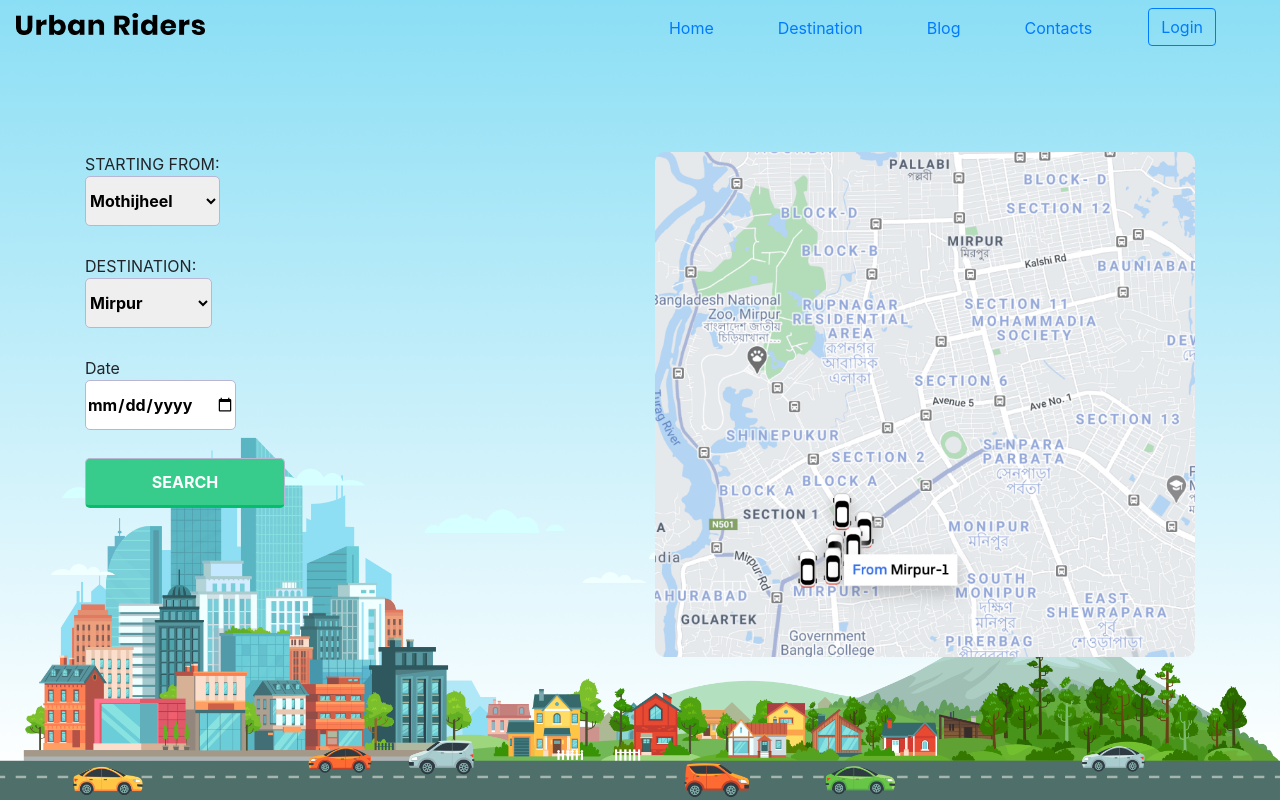
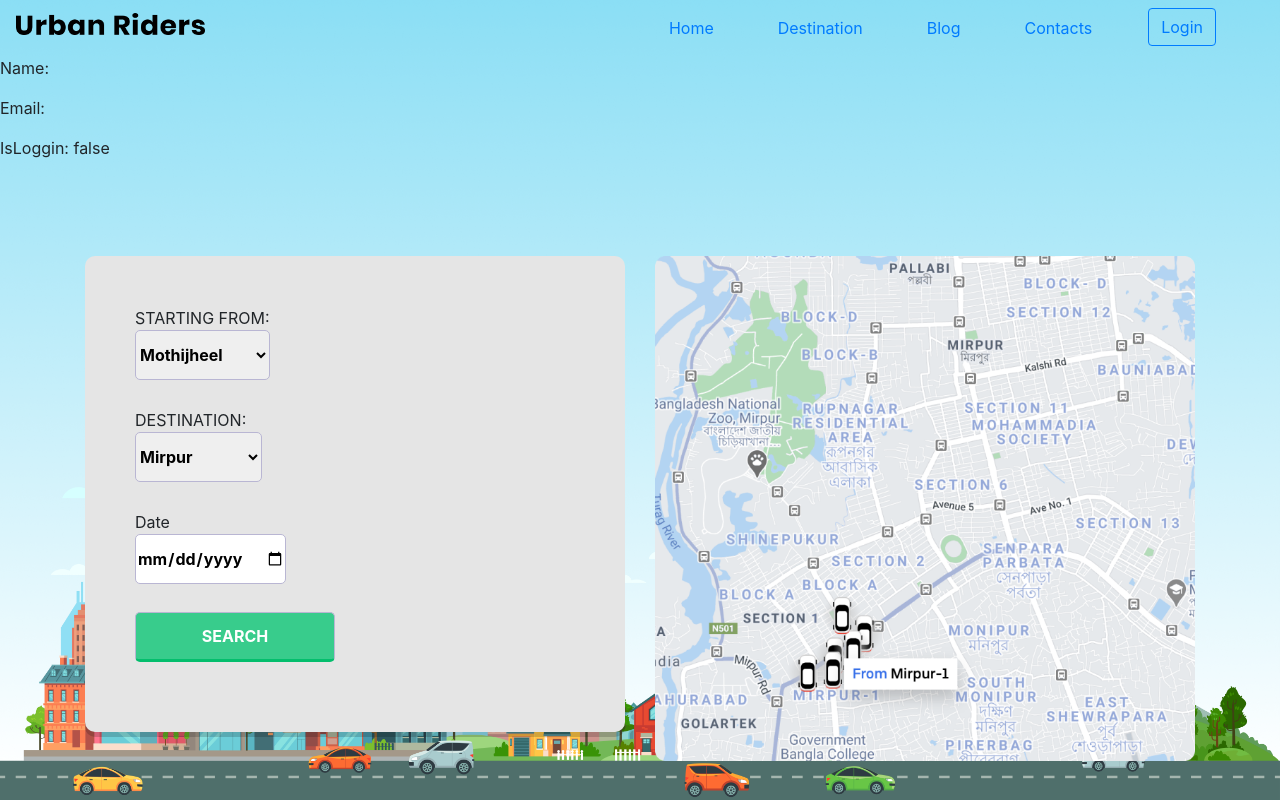
Before and after one commit to Samin1615088/dhaka-city-mass-transportation-portal-9, a React (Create React App) app: page /search/1 in a window 1280 px wide. Built offline with nearby package versions, Linux system fonts and the light colour scheme.

Commit message:
not proper commit. just half completed the form

```diff
--- a/package.json
+++ b/package.json
@@ -9,6 +9,7 @@
     "@testing-library/react": "^11.2.5",
     "@testing-library/user-event": "^12.8.3",
     "bootstrap": "^4.6.0",
+    "firebase": "^8.3.1",
     "react": "^17.0.1",
     "react-bootstrap": "^1.5.2",
     "react-dom": "^17.0.1",
--- a/src/App.js
+++ b/src/App.js
@@ -11,15 +11,33 @@ import Home from './components/Home/Home';
 import Login from './components/Login/Login';
 import Search from './components/Search/Search';
 import NotFound from './components/NotFound/NotFound';
+import React, { useState } from 'react';
 
 
+//user login related CONTEXT>
+export const UserContext = React.createContext();
+//user login related CONTEXT<
+
 function App() {
-
+  //user login related useState>
+  const [userStatus, setUserStatus] = useState({
+    isLoggedIn: 'false',
+    displayName: '',
+    email: '',
+    password: ''
+  }
+  );
+  //user login related useState<
   return (
     <div className="App">
+      <UserContext.Provider value={[userStatus, setUserStatus]}>
         <Router>
           <div>
             <Header />
+            <p>Name: {userStatus.displayName}</p>
+            <p>Email: {userStatus.email}</p>
+            <p>IsLoggin: {userStatus.isLoggedIn}</p>
+            {console.log(userStatus.isLoggedIn)}
 
             {/* A <Switch> looks through its children <Route>s and
             renders the first one that matches the current URL. */}
@@ -42,6 +60,7 @@ function App() {
             </Switch>
           </div>
         </Router>
+      </UserContext.Provider>
     </ div >
   );
 }
--- a/src/components/Login/Login.js
+++ b/src/components/Login/Login.js
@@ -1,15 +1,41 @@
-import React, { useState } from 'react';
+import React, { useContext, useState } from 'react';
 import { Button, Container, Form } from 'react-bootstrap';
 import { useForm } from 'react-hook-form';
 import SignIcon from '@material-ui/icons/ArrowForward';
 import "./Login.css";
 import { ButtonBase } from '@material-ui/core';
 
+//firebase>
+import firebase from "firebase/app";
+// Add the Firebase products that you want to use
+import "firebase/auth";
+import { firebaseConfig } from '../../firebase.config';
+import { UserContext } from '../../App';
+
+
 const Login = () => {
+    // Initialize Firebase
+    if (firebase.apps.length === 0) {
+        firebase.initializeApp(firebaseConfig);
+    }
+    //firebase<
+
+    //USER CONTEXT data receiving using context>
+    const [userStatus, setUserStatus] = useContext(UserContext);
+    //USER CONTEXT data receiving using context<
+
     //react-hook-form<
     const { register, handleSubmit, errors } = useForm();
+    const [formData, setFormData] = useState({});
+
     const onSubmit = (data) => {
-        console.log(data);
+        setFormData(data);
+        console.log('formData in useState', formData);
+        // const currentUserInput = {...userStatus};
+        // currentUserInput.email = data.email;
+        // currentUserInput.password = data.password;
+
+        handleSignInWithEmailPassword(data.email, data.password);
     }
     //react-hook-form<
 
@@ -17,10 +43,27 @@ const Login = () => {
     const [toggleLoginCreateLogin, setToggleLoginCreateLogin] = useState(false);
     //login or create account<
 
+    //firebase create with email>
+    const handleSignInWithEmailPassword = (dataEmail, dataPassword) => {
+        firebase.auth().createUserWithEmailAndPassword(dataEmail, dataPassword)
+            .then((userCredential) => {
+                const user = userCredential.user;
+                console.log('firebase return', user);
+                const currentUserCreated = { ...userStatus };
+                currentUserCreated.isLoggedIn = 'true';
+                currentUserCreated.email = user.email;
+                currentUserCreated.displayName = user.displayName || user.email.split('@')[0];
+                setUserStatus(currentUserCreated);
+                console.log('UserStatusContext', userStatus);
+            })
+            .catch((error) => {
+                console.log(error.message);
+            });
 
+    }
+    //firebase create with email<
     return (
         <div>
-            <h1>This is login page</h1>
             <Container className="d-flex flex-column justify-content-center w-50 bg-white p-4 rounded">
                 {toggleLoginCreateLogin ?
                     (
@@ -59,7 +102,7 @@ const Login = () => {
                             </Form.Group>
                             <Button variant="primary" type="submit">
                                 Submit
-                </Button>
+                            </Button>
                             <Form.Text className="text-muted">
                                 <p>Don't have an account ? <span onClick={() => setToggleLoginCreateLogin(!toggleLoginCreateLogin)} style={{ color: 'tomato', cursor: 'pointer' }}>{toggleLoginCreateLogin ? 'create an account' : 'login'}</span></p>
                             </Form.Text>
--- a/src/components/Search/Search.css
+++ b/src/components/Search/Search.css
@@ -10,6 +10,13 @@
   padding: 5px 20px;
   border-radius: 10px;
   box-shadow: 0px 3px hsla(0, 0%, 0%, 0.171);
+}
+
+.form-container {
+  padding: 50px;
+  border-radius: 10px;
+  background-color: #e5e5e5;
+  box-shadow: 0px 5px hsla(0, 0%, 0%, 0.171);
 }
 
 .form-container input,
--- /dev/null
+++ b/src/firebase.config.js
@@ -0,0 +1,8 @@
+export const firebaseConfig = {
+    apiKey: "AIzaSyCLLmSrDAnveQlHg_-jBYf0Aa8WHIowxPw",
+    authDomain: "dhaka-mass-transport.firebaseapp.com",
+    projectId: "dhaka-mass-transport",
+    storageBucket: "dhaka-mass-transport.appspot.com",
+    messagingSenderId: "430740839876",
+    appId: "1:430740839876:web:f8f4fab4a905b72b2bd891"
+};
```
Also changed, not shown: 1 other file (tests, documents, lock files or other folders). Lines whose indentation alone changed are shown as unchanged.
